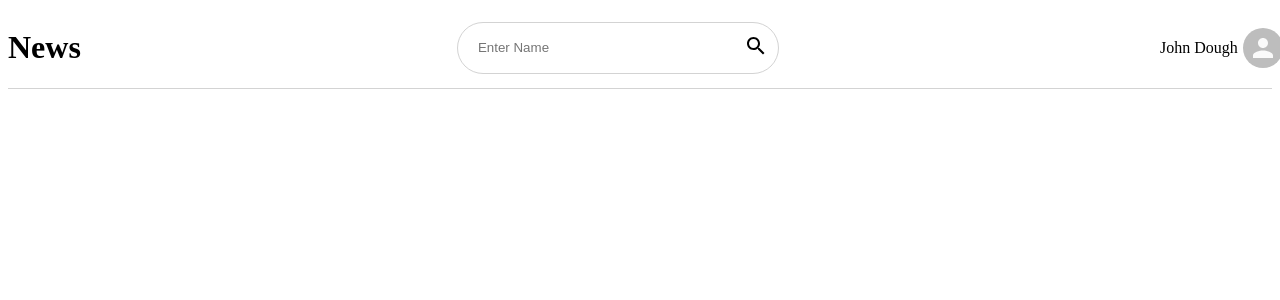
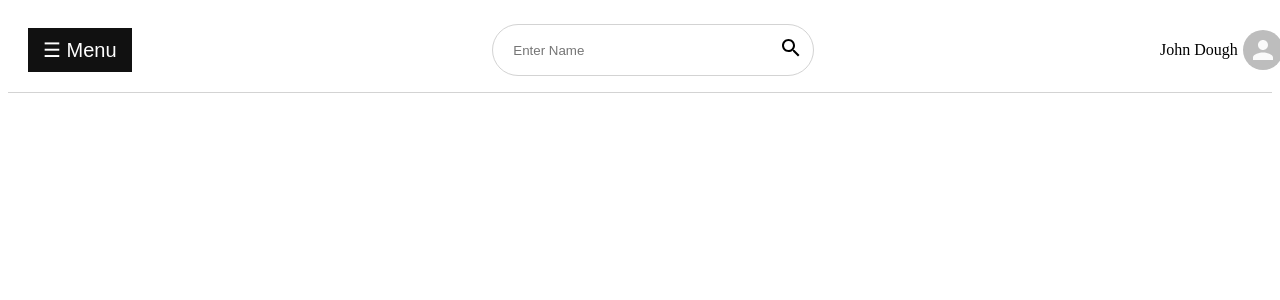
Before and after one commit to rosajen27/Project-Three, a React (Create React App) app in the folder client/: page / in a window 1280 px wide. Shown: the top 300 px of the page. Built offline with nearby package versions, Linux system fonts and the light colour scheme; no server answers.

Commit message:
Added sidebar and called API

```diff
--- a/client/package.json
+++ b/client/package.json
@@ -8,6 +8,7 @@
     "@testing-library/jest-dom": "^4.2.4",
     "@testing-library/react": "^9.5.0",
     "@testing-library/user-event": "^7.2.1",
+    "axios": "^0.20.0",
     "react": "^16.13.1",
     "react-dom": "^16.13.1",
     "react-scripts": "3.4.3"
--- /dev/null
+++ b/client/src/Componets/Cards.js
@@ -0,0 +1,13 @@
+import React, { Component } from 'react'
+
+export class Cards extends Component {
+    render() {
+        return (
+            <div>
+
+            </div>
+        )
+    }
+}
+
+export default Cards
--- a/client/src/Componets/Header.js
+++ b/client/src/Componets/Header.js
@@ -2,6 +2,7 @@ import React, { Component } from 'react'
 import "./Header.css";
 import SearchIcon from "@material-ui/icons/Search";
 import { Avatar } from "@material-ui/core";
+import Sidebar from './Sidebar';
 
 class Header extends React.Component {
   constructor() {
@@ -20,7 +21,7 @@ class Header extends React.Component {
   render() {
     return (
       <div className="Header">
-          <h1>News</h1>
+          <Sidebar />
 
         <div className="Header__center">
           <input
--- /dev/null
+++ b/client/src/Componets/Sidebar.css
@@ -0,0 +1,56 @@
+.sidebar {
+    height: 100%;
+    width: 0;
+    position: fixed;
+    z-index: 1;
+    top: 0;
+    left: 0;
+    background-color: #111;
+    overflow-x: hidden;
+    padding-top: 60px;
+    transition: 0.5s;
+  }
+
+  .sidebar a {
+    padding: 8px 8px 8px 32px;
+    text-decoration: none;
+    font-size: 25px;
+    color: #818181;
+    display: block;
+    transition: 0.3s;
+  }
+
+  .sidebar a:hover {
+    color: #f1f1f1;
+  }
+
+  .sidebar .closebtn {
+    position: absolute;
+    top: 0;
+    right: 25px;
+    font-size: 36px;
+    margin-left: 50px;
+  }
+
+  .openbtn {
+    font-size: 20px;
+    cursor: pointer;
+    background-color: #111;
+    color: white;
+    padding: 10px 15px;
+    border: none;
+  }
+
+  .openbtn:hover {
+    background-color: #444;
+  }
+
+  #main {
+    transition: margin-left .5s;
+    padding: 20px;
+  }
+
+  @media screen and (max-height: 450px) {
+    .sidebar {padding-top: 15px;}
+    .sidebar a {font-size: 18px;}
+  }
--- /dev/null
+++ b/client/src/Componets/Sidebar.js
@@ -0,0 +1,43 @@
+import React, { Component } from "react";
+import './Sidebar.css'
+
+export class Sidebar extends Component {
+  openNav() {
+    document.getElementById("mySidebar").style.width = "250px";
+    document.getElementById("main").style.marginLeft = "250px";
+    document.getElementById("mySidebar").style.zIndex = "0";
+    console.log("clicked")
+  }
+
+  closeNav() {
+    document.getElementById("mySidebar").style.width = "0";
+    document.getElementById("main").style.marginLeft = "0";
+  }
+
+  render() {
+    return (
+      <div>
+        <div id="mySidebar" className="sidebar">
+          <a href="javascript:void(0)" class="closebtn" onClick={this.closeNav}>
+            &times;
+          </a>
+          <a href="#">Home</a>
+          <a href="#">Saved/Favorites</a>
+          <a href="#">Politics</a>
+          <a href="#">Science</a>
+          <a href="#">Sports</a>
+          <a href="#">Economics</a>
+          <a href="#">World</a>
+        </div>
+
+        <div id="main">
+          <button class="openbtn" onClick={this.openNav}>
+            &#9776; Menu
+          </button>
+        </div>
+      </div>
+    );
+  }
+}
+
+export default Sidebar;
--- a/client/src/Pages/Main.js
+++ b/client/src/Pages/Main.js
@@ -1,23 +1,37 @@
-import React, { Component } from 'react'
-import Header from '../Componets/Header'
+import React, { Component } from "react";
+import Header from "../Componets/Header";
+import Cards from "../Componets/Cards";
+import Api from '../Util/Api'
 
 export class Main extends Component {
   constructor() {
     super();
     this.state = {
-          search: ''
+      search: "",
+    };
   }
-      }
+
   search = (data) => {
     this.setState({ search: data });
   };
+
+  getArtciles() {
+    Api.getArticle(" ")
+    .then((res) => {
+      console.log(res)
+    })
+    .catch((err) => console.error(err));
+}
+
   render() {
+    this.getArtciles();
     return (
       <div>
-                <Header callback = {this.search} />
+        <Header callback={this.search} />
+        <Cards />
       </div>
-        )
+    );
   }
 }
 
-export default Main
+export default Main;
--- /dev/null
+++ b/client/src/Util/Api.js
@@ -0,0 +1,9 @@
+import axios from 'axios';
+
+export default {
+    getArticle: function (query) {
+        return axios.get('http://newsapi.org/v2/top-headlines?' +
+        'country=us&' +
+        'apiKey=963fe769d8ae46b09a3a518d9078f0de');
+    }
+}
```
Also changed, not shown: client/src/Componets/Card.js (added, +13 -0 lines), client/src/Pages/Saved.js (added, +13 -0 lines), 1 other file (tests, documents, lock files or other folders). Lines whose indentation alone changed are shown as unchanged.
